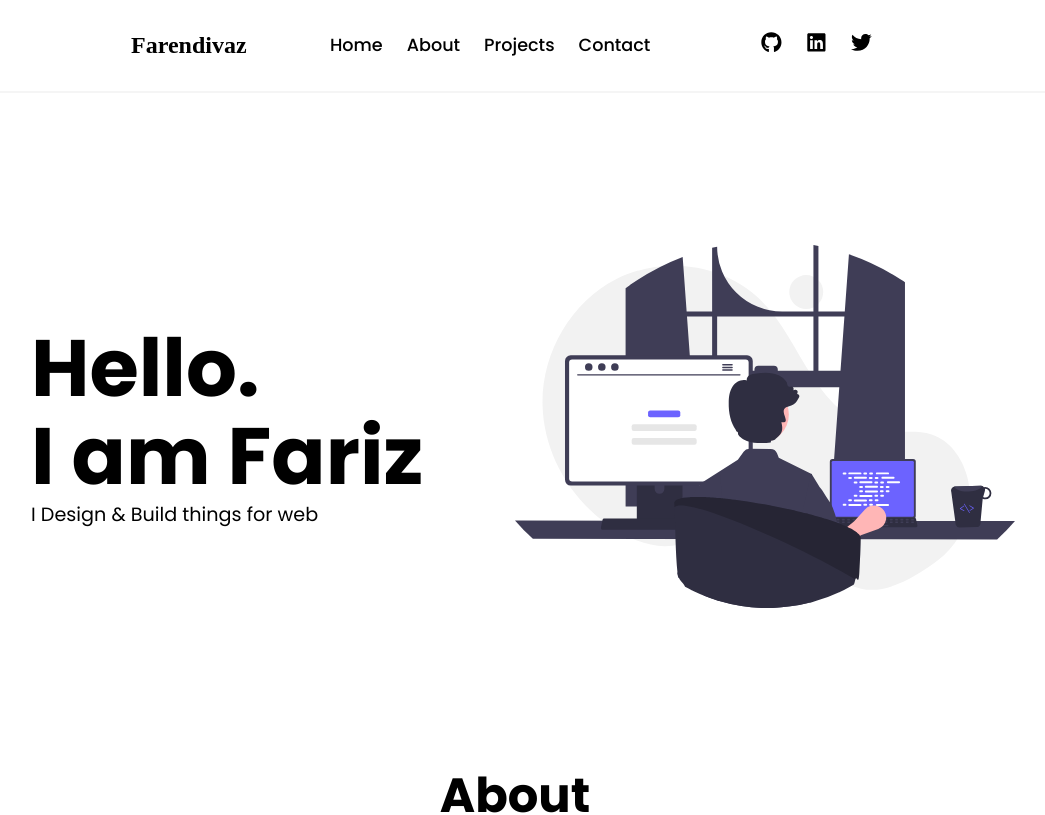
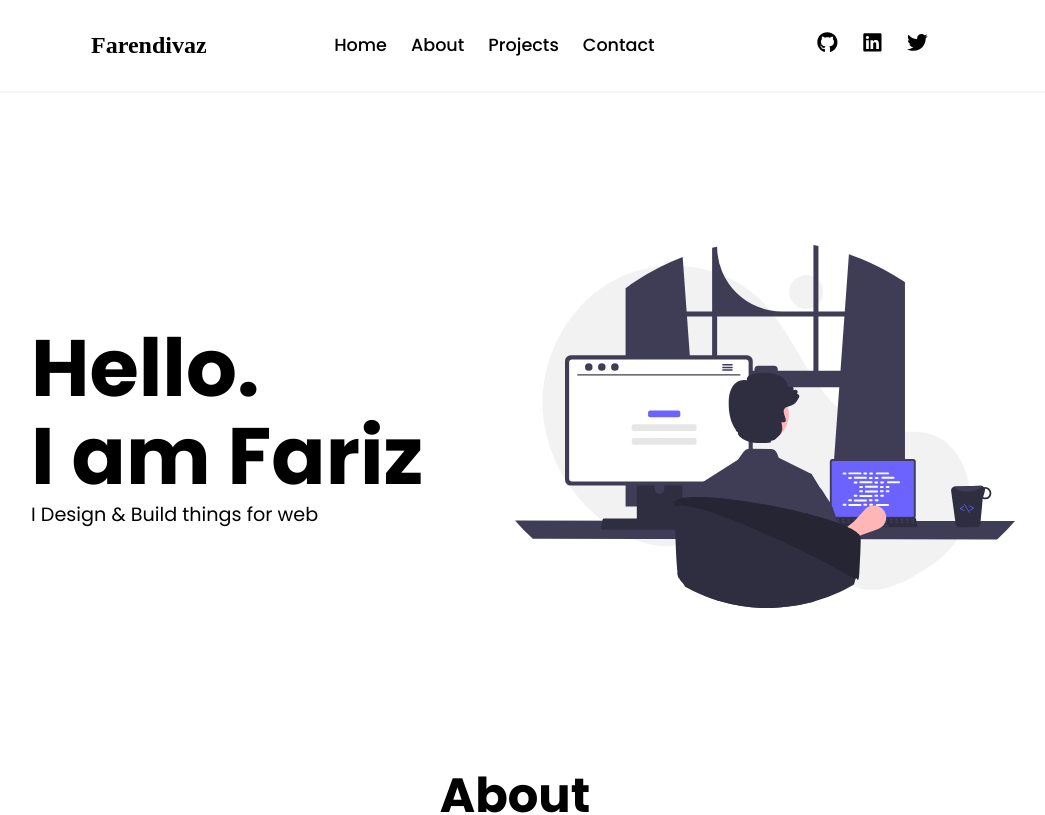
Before and after one commit to farendivaz/farendivaz.live, a React (Create React App) app: page / in a window 1280 px wide. Shown: the top 815 px of the page, without its empty margins (125-1170 px from the left). Built offline with nearby package versions, Linux system fonts and the light colour scheme; a web font is replaced by a local one.

Commit message:
fixed navbar bottom

```diff
--- a/src/components/Navbar.js
+++ b/src/components/Navbar.js
@@ -5,7 +5,7 @@ import { Link } from "react-router-dom";
 
 const Navbar = () => {
   return (
-    <Example>
+    <Header>
       <Wrapper>
         <Brand>
           <Name>
@@ -47,20 +47,21 @@ const Navbar = () => {
           </List>
         </Nav>
       </Wrapper>
-    </Example>
+    </Header>
   );
 };
 
-const Example = styled.header`
+const Header = styled.header`
   background-color: #fff;
   width: 100%;
+  margin: 0 auto;
   border-bottom: 2px solid #f5f5f5;
   position: sticky;
   top: 0;
   z-index: 1;
 `;
 const Wrapper = styled.nav`
-  width: 60%;
+  width: 65%;
   background-color: #fff;
   font-size: 1.1rem;
   display: flex;
@@ -73,9 +74,10 @@ const Wrapper = styled.nav`
     text-decoration: none;
     color: #000;
   }
-  @media screen and (max-width: 1400px) {
-    gap: 1rem;
+  @media screen and (max-width: 1510px) {
+    gap: 3rem;
     margin: 0 auto;
+    width: 70%;
   }
   @media screen and (max-width: 1080px) {
     margin: 0 auto;
@@ -94,7 +96,7 @@ const Nav = styled.ul`
   font-weight: 500;
   text-align: center;
   font-size: ${(props) => (props.icons ? "1.3rem" : "1.1rem")};
-  margin: 0 auto;
+  margin: 0 2.2rem;
   a {
     text-decoration: none;
     color: #000;
@@ -127,6 +129,7 @@ const Name = styled.h4`
   font-size: 1.5rem;
   font-weight: bold;
   cursor: pointer;
+  margin-left: 1.5rem;
   &:hover {
     color: #5f5858;
   }
--- a/src/components/NavbarBottom.js
+++ b/src/components/NavbarBottom.js
@@ -39,7 +39,7 @@ const NavbarBottom = () => {
 };
 
 const NavBottom = styled.nav`
-  height: 70px;
+  height: 60px;
   max-width: 750px;
   background-color: #fff;
   border-top: 2px solid #f5f5f5;
--- a/src/pages/ErrorPage.js
+++ b/src/pages/ErrorPage.js
@@ -38,7 +38,7 @@ const ErrorWrapper = styled.main`
     height: 440px;
     margin: 5rem auto 30rem auto;
     img {
-      width: 500px;
+      width: 450px;
     }
     h1 {
       margin: 0;
@@ -47,7 +47,7 @@ const ErrorWrapper = styled.main`
   @media screen and (max-width: 670px) {
     margin: 1rem auto 10rem auto;
     img {
-      width: 400px;
+      width: 300px;
     }
     h1 {
       margin: 0;
```
